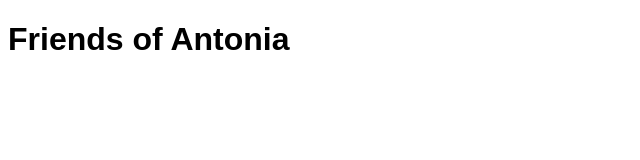
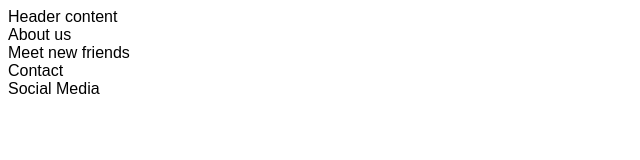
Before and after one commit to SofieSommer/Antonias-Friends, a plain HTML site: page index.html in a window 1280 px wide. Shown: the whole page, without its empty margins (0-640 px from the left). Drawn offline with Linux system fonts and the light colour scheme.

Commit message:
Add core structure for home page

```diff
--- a/index.html
+++ b/index.html
@@ -11,7 +11,11 @@
     <title>Friends of Antonia</title>
 </head>
 <body>
-    <h1>Friends of Antonia</h1>
+    <header>Header content</header>
+    <section>About us</section>
+    <section>Meet new friends</section>
+    <section>Contact</section>
+    <footer>Social Media</footer>
 
 </body>
 </html>
```
